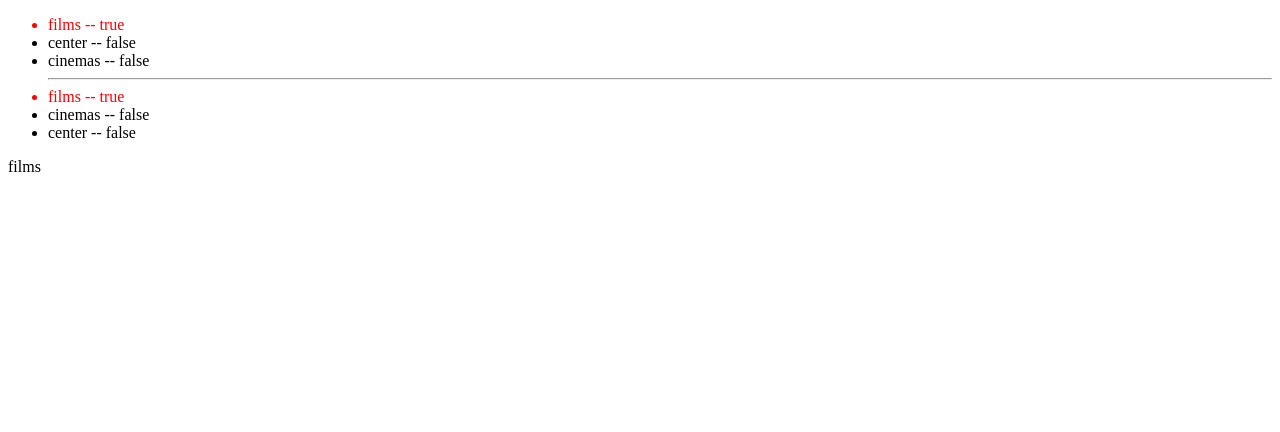
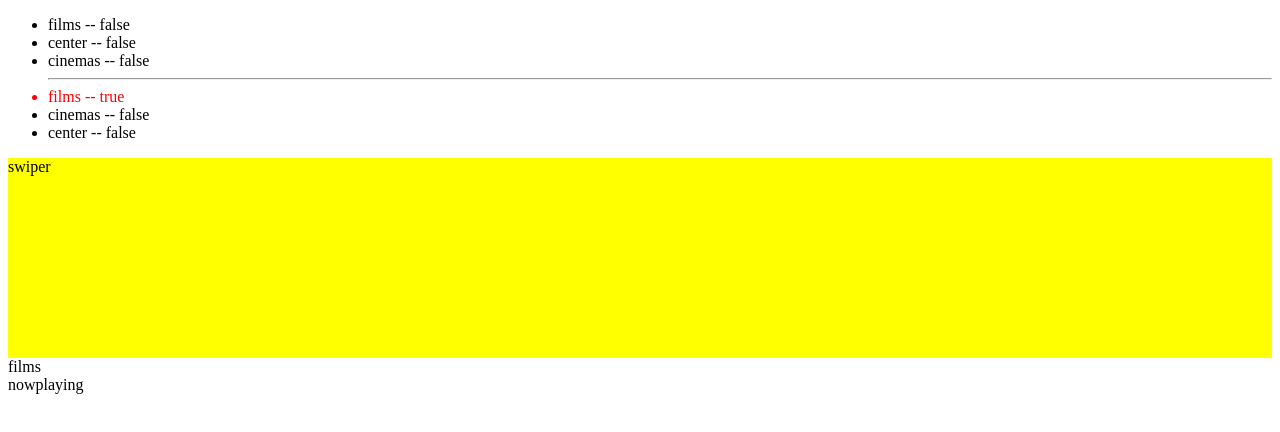
Before and after one commit to pirateunclejack/vue-learn-qianfeng, a Vue app in the folder code/vue-component-single-file/test2008/: page /#/films/nowplaying in a window 1280 px wide. Before the commit this address led to /#/films. Shown: the top 432 px of the page. Built offline with nearby package versions, Linux system fonts and the light colour scheme.

Commit message:
vue-router nesting route

```diff
--- a/code/vue-component-single-file/test2008/src/router/index.js
+++ b/code/vue-component-single-file/test2008/src/router/index.js
@@ -3,6 +3,9 @@ import VueRouter from 'vue-router'
 import MaizuoFilms from '@/views/MaizuoFilms.vue'
 import MaizuoCenter from '@/views/MaizuoCenter.vue'
 import MaizuoCinemas from '@/views/MaizuoCinemas.vue'
+import MaizuoSearch from '@/views/MaizuoSearch.vue'
+import MaizuoNowplaying from '@/views/films/MaizuoNowplaying.vue'
+import MaizuoComingsoon from '@/views/films/MaizuoComingsoon.vue'
 
 Vue.use(VueRouter)
 
@@ -10,8 +13,28 @@ const routes = [
   {
     path: '/films',
     name: 'films',
-    component: MaizuoFilms
+    component: MaizuoFilms,
+    // nesting route
+    children: [
+      {
+        path: 'nowplaying',
+        name: 'nowplaying',
+        component: MaizuoNowplaying
+      },
+      {
+        path: 'comingsoon',
+        name: 'comingsoon',
+        component: MaizuoComingsoon
+      },
+      {
+        path: '/films',
+        component: MaizuoNowplaying,
+        redirect: '/films/nowplaying'
+      }
+
+    ]
   },
+
   {
     path: '/center',
     name: 'center',
@@ -21,6 +44,10 @@ const routes = [
     path: '/cinemas',
     name: 'cinemas',
     component: MaizuoCinemas
+  },
+  {
+    path: '/cinemas/search',
+    component: MaizuoSearch
   },
   {
     path: '/*',
--- a/code/vue-component-single-file/test2008/src/views/MaizuoFilms.vue
+++ b/code/vue-component-single-file/test2008/src/views/MaizuoFilms.vue
@@ -1,5 +1,7 @@
 <template>
   <div>
+    <div style="height: 200px; background: yellow;">swiper</div>
     films
+    <router-view></router-view>
   </div>
 </template>
--- /dev/null
+++ b/code/vue-component-single-file/test2008/src/views/MaizuoSearch.vue
@@ -0,0 +1,5 @@
+<template>
+  <div>
+    search
+  </div>
+</template>
--- /dev/null
+++ b/code/vue-component-single-file/test2008/src/views/films/MaizuoComingsoon.vue
@@ -0,0 +1,5 @@
+<template>
+  <div>
+    comingsoon
+  </div>
+</template>
--- /dev/null
+++ b/code/vue-component-single-file/test2008/src/views/films/MaizuoNowplaying.vue
@@ -0,0 +1,5 @@
+<template>
+  <div>
+    nowplaying
+  </div>
+</template>
```
